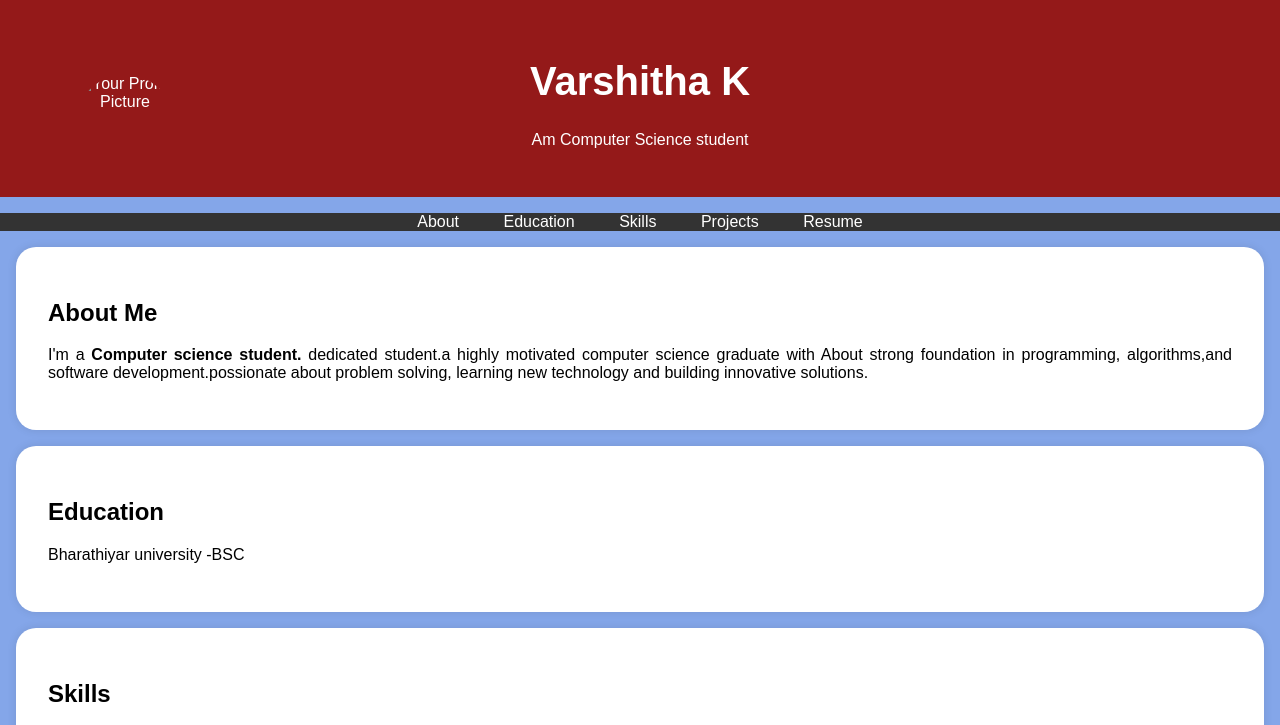
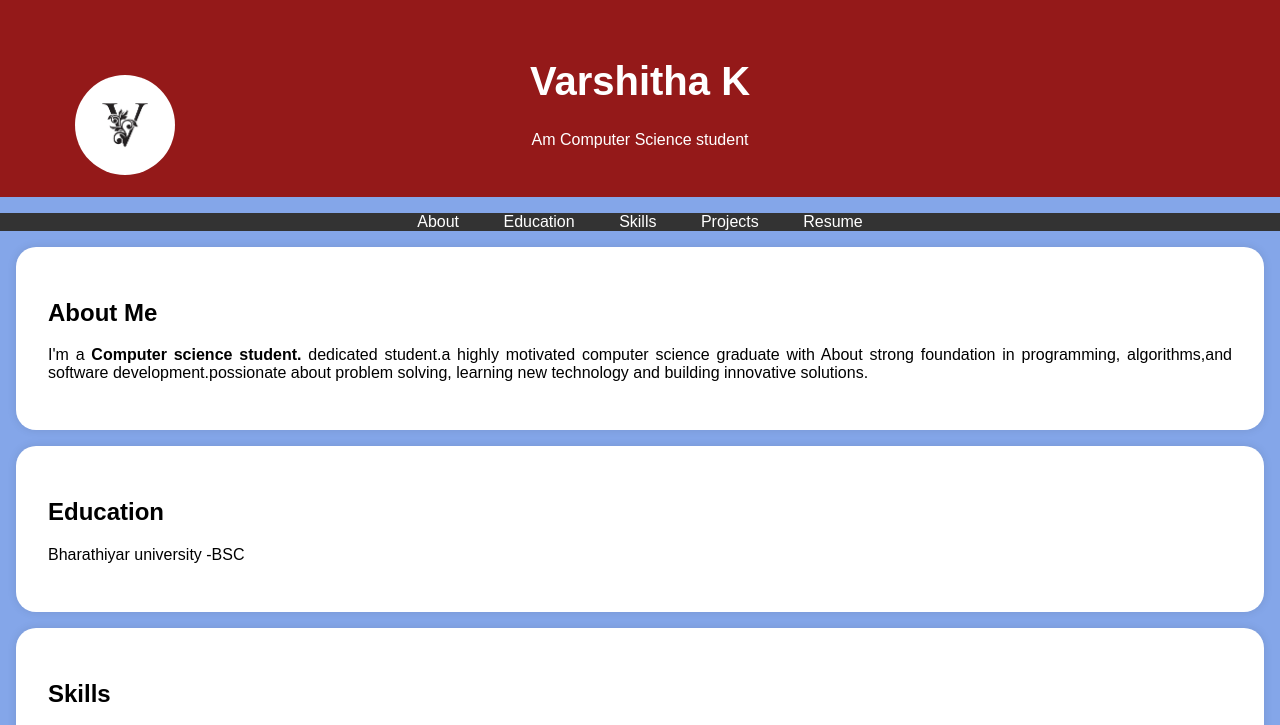
Before and after one commit to Varshithakannan30/VARSHI-PORTFOLIO, a plain HTML site: page index.html in a window 1280 px wide. Shown: the top 725 px of the page. Drawn offline with Linux system fonts and the light colour scheme.

Commit message:
Update index.html

```diff
--- a/index.html
+++ b/index.html
@@ -109,7 +109,7 @@ Write your code in this editor and press "Run" button to execute it.
     <header>
         <div class="header-content">
             <!-- Add your profile picture here -->
-            <img src="passport photo.jpg" alt="Your Profile Picture" class="profile-picture">
+            <img src="v.png" alt="Your Profile Picture" class="profile-picture">
             <h1>Varshitha K</h1>
             <p>Am Computer Science student</p>
         </div>
```
